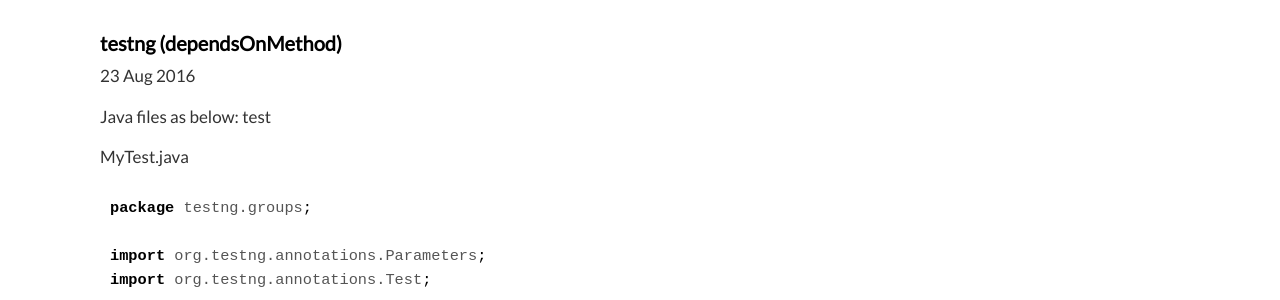
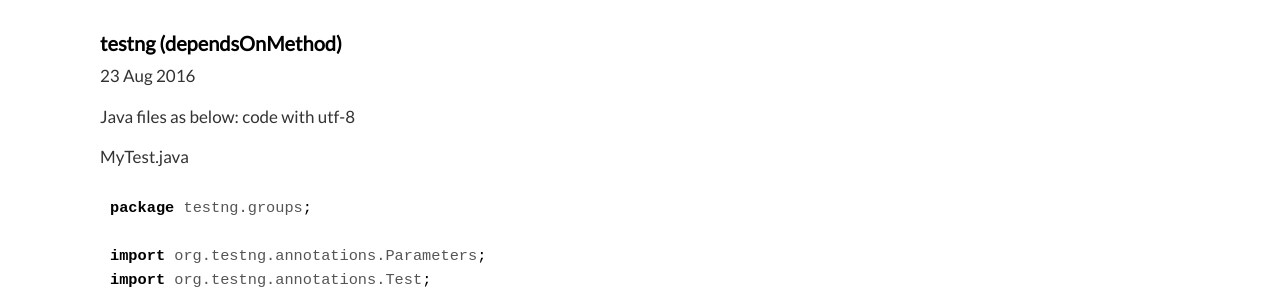
Before and after one commit to kuiwa/blog, a Jekyll site: the page built from _posts/2016-08-23-testng-dependsOnMethod.markdown, in a window 1280 px wide and 900 px high. Shown: the part 177-477 px from the top of the window. Built offline with Jekyll 4.4.1, drawn with Linux system fonts in a browser that asks for light colours; comment, search, counter and statistics services are not loaded.

Commit message:
add testng annotations edit

```diff
--- a/_posts/2016-08-23-testng-dependsOnMethod.markdown
+++ b/_posts/2016-08-23-testng-dependsOnMethod.markdown
@@ -43,7 +43,7 @@
 </style>
 </head>
 
-Java files as below: test
+Java files as below: code with utf-8
 
 MyTest.java
 
```
